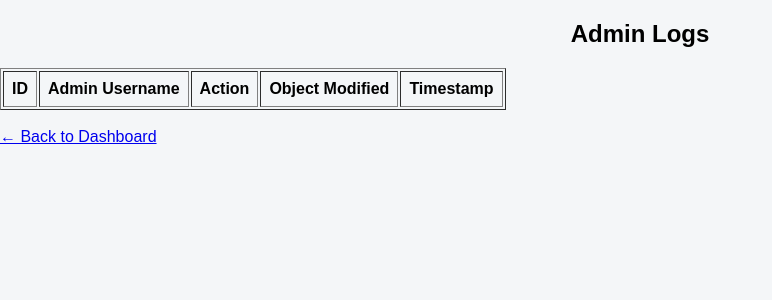
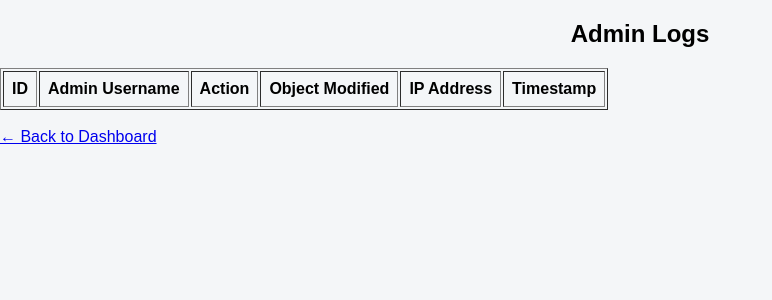
Before and after one commit to Malakhovskyy/ssh-auth-api, a FastAPI app: page /admin/logs in a window 1280 px wide. Shown: the top 300 px of the page, without its empty margins (0-772 px from the left). Run offline with FastAPI, Linux system fonts and the light colour scheme; the visitor is signed in with stand-in values (Sample User, id 1); data that the repository does not hold is empty.

Commit message:
fixed logs

```diff
--- a/app/routes/admin_routes.py
+++ b/app/routes/admin_routes.py
@@ -266,6 +266,17 @@ async def delete_admin(admin_id: int, request: Request, user: str = Depends(get_
 @admin_router.get("/admin/logs", response_class=HTMLResponse)
 async def view_admin_logs(request: Request, user: str = Depends(get_current_admin_user)):
     conn = get_db_connection()
-    logs = conn.execute('SELECT * FROM admin_logs ORDER BY timestamp DESC').fetchall()
+
+    # Fetch admin action logs
+    admin_logs = conn.execute('SELECT id, admin_username, action, object_modified, NULL as ip_address, timestamp FROM admin_logs').fetchall()
+
+    # Fetch login attempt logs
+    login_logs = conn.execute('SELECT id, username as admin_username, "Login Attempt" as action, NULL as object_modified, ip_address, timestamp FROM login_attempts').fetchall()
+
     conn.close()
-    return templates.TemplateResponse("admin_logs.html", {"request": request, "logs": logs})
+
+    # Merge and sort by timestamp descending
+    all_logs = list(admin_logs) + list(login_logs)
+    all_logs.sort(key=lambda x: x["timestamp"], reverse=True)
+
+    return templates.TemplateResponse("admin_logs.html", {"request": request, "logs": all_logs})
--- a/app/templates/admin_logs.html
+++ b/app/templates/admin_logs.html
@@ -16,6 +16,7 @@
                     <th>Admin Username</th>
                     <th>Action</th>
                     <th>Object Modified</th>
+                    <th>IP Address</th>
                     <th>Timestamp</th>
                 </tr>
             </thead>
@@ -26,6 +27,7 @@
                     <td>{{ log["admin_username"] }}</td>
                     <td>{{ log["action"] }}</td>
                     <td>{{ log["object_modified"] if log["object_modified"] else "-" }}</td>
+                    <td>{{ log["ip_address"] if log["ip_address"] else "-" }}</td>
                     <td>{{ log["timestamp"] }}</td>
                 </tr>
                 {% endfor %}
```
